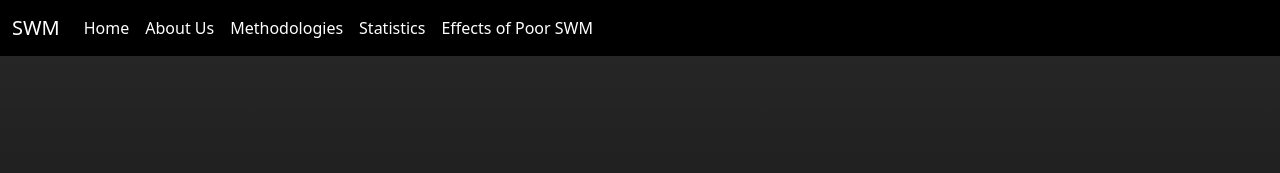
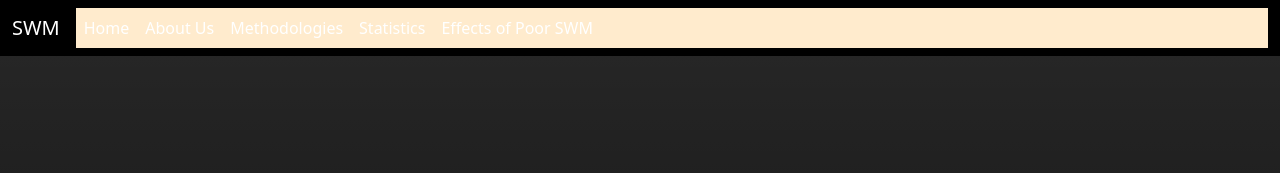
Before and after one commit to niteash/solidwastemanagement, a website: page index.html in a window 1280 px wide. Shown: the top 173 px of the page. Drawn offline with nearby package versions, Linux system fonts and the light colour scheme.

Commit message:
Update index.html bg

```diff
--- a/index.html
+++ b/index.html
@@ -67,7 +67,7 @@
           <button class="navbar-toggler" type="button" data-bs-toggle="collapse" data-bs-target="#navbarNavDropdown" aria-controls="navbarNavDropdown" aria-expanded="false" aria-label="Toggle navigation">
             <span class="navbar-toggler-icon"></span>
           </button>
-          <div class="collapse navbar-collapse" id="navbarNavDropdown">
+          <div class="collapse navbar-collapse" style="background-color: blanchedalmond;" id="navbarNavDropdown">
             <ul class="navbar-nav text-white">
               <li class="nav-item">
                 <a class="nav-link active  text-white" aria-current="page" href="./index.html">Home</a>
```
